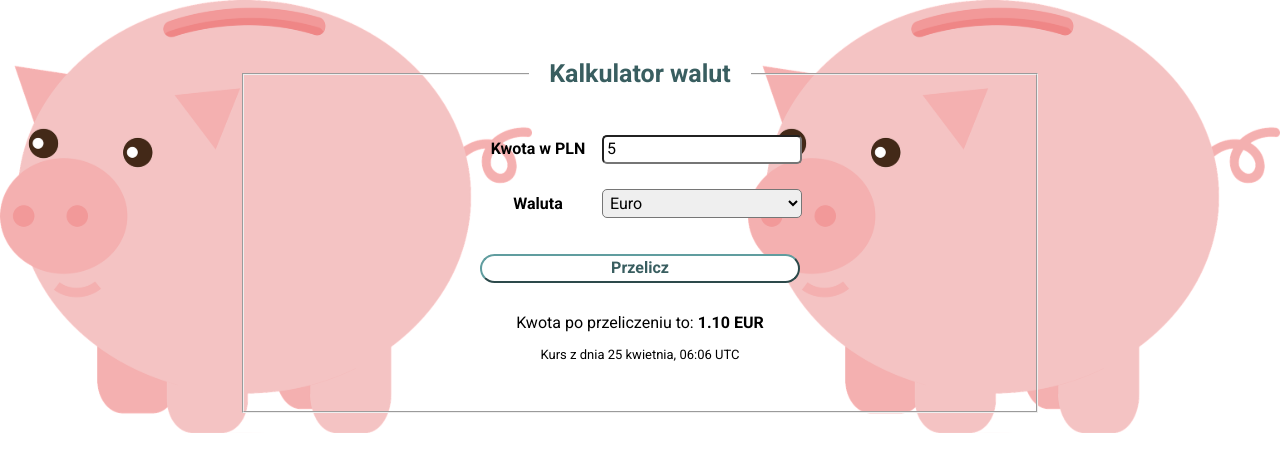
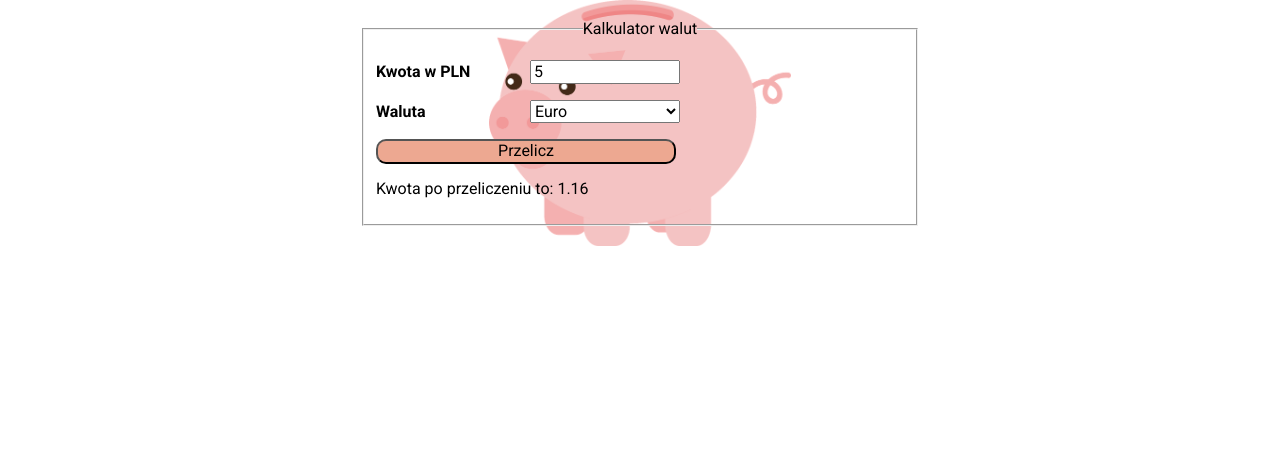
Before and after one commit to martyners/currency-calculator, a plain HTML site: page index.html in a window 1280 px wide. Both pictures are taken after typing "5" into the empty fields and a click on the button "Przelicz". Drawn offline with nearby package versions, Linux system fonts and the light colour scheme.

Commit message:
Initial commit

```diff
--- a/css/container.css
+++ b/css/container.css
@@ -1,7 +1,7 @@
 .container {
     font-family: 'Roboto', sans-serif;
     background-image: url("../images/background.png");
-    background-repeat: space;
-    background-size: contain;
-    background-position: center;
+    background-repeat:no-repeat;
+    background-size:contain;
+    background-position:center;
 }
--- a/css/form.css
+++ b/css/form.css
@@ -1,52 +1,31 @@
 .form {
-    text-align: center;
-    max-width: 800px;
+    padding: 20px;
+    max-width: 600px;
     margin: 0 auto;
-    padding-top: 40px;
-    padding-bottom: 20px;
+
 }
 
 .form__legend {
-    text-align: center;
-    font-weight: 700;
-    font-size: 25px;
-    color: hsl(182, 25%, 30%);
-    padding: 20px;
+    margin: 0 auto;
 }
 
 .form__labelText {
     display: inline-block;
-    width: 120px;
-    font-weight: 600;
-    padding: 10px;
+    width: 150px;
+    font-weight: bold;
 }
 
 .form__input {
-    width: 200px;
-    border-radius: 5px;
-    padding: 3px;
+    width: 150px;
 }
 
 .form__button {
-    padding: 3px;
-    margin: 15px;
-    width: 320px;
-    background-color: hsl(0, 0%, 100%);
-    border-radius: 15px;
-    font-weight: 700;
-    color: hsl(182, 25%, 30%);
-    border-color: hsl(182, 25%, 50%);
+    border-radius: 10px;
+    width: 300px;
+    background-color: hsl(15, 72%, 75%);
 }
 
 .form__button:hover {
-    border-color: hsl(182, 25%, 30%);
+    background-color: hsl(15, 72%, 80%);
+
 }
-
-.form__resultAmount {
-    font-weight: 600;
-}
-
-.form__courseDay {
-    font-size: 13px;
-    height: 40px;
-}
--- a/index.html
+++ b/index.html
@@ -1,46 +1,51 @@
 <!DOCTYPE html>
 <html lang="pl">
-
   <head>
-    <meta charset="UTF-8">
-    <meta http-equiv="X-UA-Compatible" content="IE=edge">
-    <meta name="viewport" content="width=device-width, initial-scale=1.0">
+    <meta charset="UTF-8" />
+    <meta http-equiv="X-UA-Compatible" content="IE=edge" />
+    <meta name="viewport" content="width=device-width, initial-scale=1.0" />
     <title>Currency converter</title>
-    <link href="./css/style.css" rel="stylesheet" type="text/css">
-    <link href="./css/container.css" rel="stylesheet" type="text/css">
-    <link href="./css/form.css" rel="stylesheet" type="text/css">
-    <link rel="stylesheet" href="https://cdnjs.cloudflare.com/ajax/libs/normalize/8.0.1/normalize.min.css"
+    <link href="./css/style.css" rel="stylesheet" type="text/css" />
+    <link href="./css/container.css" rel="stylesheet" type="text/css" />
+    <link href="./css/form.css" rel="stylesheet" type="text/css" />
+    <link
+      rel="stylesheet"
+      href="https://cdnjs.cloudflare.com/ajax/libs/normalize/8.0.1/normalize.min.css"
       integrity="sha512-NhSC1YmyruXifcj/KFRWoC561YpHpc5Jtzgvbuzx5VozKpWvQ+4nXhPdFgmx8xqexRcpAglTj9sIBWINXa8x5w=="
-        crossorigin="anonymous" />
+      crossorigin="anonymous"
+    />
     <script defer src="./js/script.js"></script>
-    <link rel="preconnect" href="https://fonts.gstatic.com">
-    <link href="https://fonts.googleapis.com/css2?family=Roboto:wght@400;700&display=swap" rel="stylesheet">
-    <meta property="og:image" content="images/share.jpg">
-    <link rel="icon" href="images/icon.jpg">
-
+    <link rel="preconnect" href="https://fonts.gstatic.com" />
+    <link
+      href="https://fonts.googleapis.com/css2?family=Roboto:wght@400;700&display=swap"
+      rel="stylesheet"
+    />
+    <meta property="og:image" content="images/share.jpg" />
+    <link rel="icon" href="images/icon.jpg" />
   </head>
 
   <body>
     <div class="container">
       <form class="form js-form">
         <fieldset>
-                <legend class="form__legend">
-                    Kalkulator walut
-                </legend>
+          <legend class="form__legend">Kalkulator walut</legend>
           <p>
             <label>
-                        <span class="form__labelText">
-                            Kwota w PLN
-                        </span>
+              <span class="form__labelText"> Kwota w PLN </span>
             </label>
-                    <input class="form__input js-amount" type="number" name="PLN" autofocus required min="0.01"
-                        step="0.01">
+            <input
+              class="form__input js-amount"
+              type="number"
+              name="PLN"
+              autofocus
+              required
+              min="0.01"
+              step="0.01"
+            />
           </p>
           <p>
             <label>
-                        <span class="form__labelText">
-                            Waluta
-                        </span>
+              <span class="form__labelText"> Waluta </span>
             </label>
             <select class="form__input js-currency" name="currency">
               <option value="EUR">Euro</option>
@@ -48,14 +53,17 @@
             </select>
           </p>
           <p>
-                    <button class="form__button js-button" type="submit">Przelicz</button>
+            <button class="form__button js-button" type="submit">
+              Przelicz
+            </button>
           </p>
-                <p class="form__result"> Kwota po przeliczeniu to: <span class="form__resultAmount js-result"></span>
+          <p class="form__result">
+            Kwota po przeliczeniu to:
+            <span class="form__resultAmount js-result"></span>
           </p>
-                <p class="form__courseDay js-courseDay"> </p>
+          <p class="form__courseDay js-courseDay"></p>
         </fieldset>
       </form>
     </div>
   </body>
-
 </html>
--- a/js/script.js
+++ b/js/script.js
@@ -1,44 +1,14 @@
-{
+let formElement = document.querySelector(".js-form");
+let amountElement = document.querySelector(".js-amount");
+let currencyElement = document.querySelector(".js-currency");
+let resultElement = document.querySelector(".js-result");
 
-    const calculateAmount = (amount, currency) => {
-        const rateEUR = 4.56;
-        const rateUSD = 3.77;
+formElement.addEventListener("submit", (event) => {
+  event.preventDefault();
 
-        switch (currency) {
-            case "EUR":
-                return (amount / rateEUR);
-            case "USD":
-                return (amount / rateUSD);
-        };
-    };
+  let currency = currencyElement.value;
+  let amount = amountElement.value;
 
-    const course = () => {
-        const courseDayElement = document.querySelector(".js-courseDay");
-        courseDayElement.innerText = "Kurs z dnia 25 kwietnia, 06:06 UTC"
-    };
-
-    const updateResultText = (currency, result) => {
-        const resultElement = document.querySelector(".js-result");
-        resultElement.innerText = `${result} ${currency}`
-    };
-
-    const onFormSubmit = (event) => {
-        event.preventDefault();
-
-        const currenyElement = document.querySelector(".js-currency");
-        const amountElement = document.querySelector(".js-amount");
-        const currency = currenyElement.value;
-        const amount = +amountElement.value;
-
-        const result = (calculateAmount(amount, currency)).toFixed(2);
-        course();
-        updateResultText(currency, result);
-    };
-
-    const init = () => {
-        const buttonElement = document.querySelector(".js-button");
-        buttonElement.addEventListener("click", onFormSubmit);
-    };
-
-    init();
-}
+  let result = currency === "EUR" ? amount / 4.3 : amount / 4.01;
+  resultElement.innerText = result.toFixed(2);
+});
```
Also changed, not shown: images/icon.jpg (deleted), images/share.jpg (deleted). Lines whose indentation alone changed are shown as unchanged.
